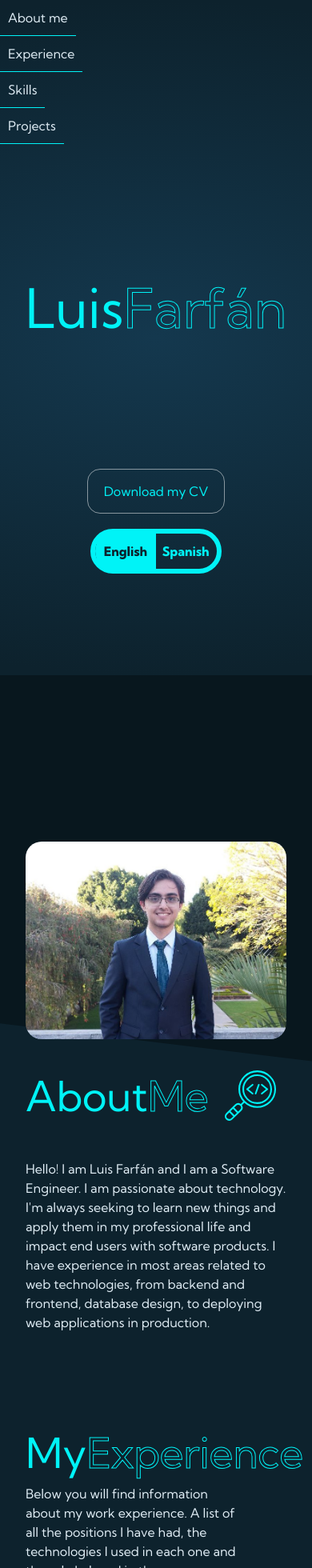
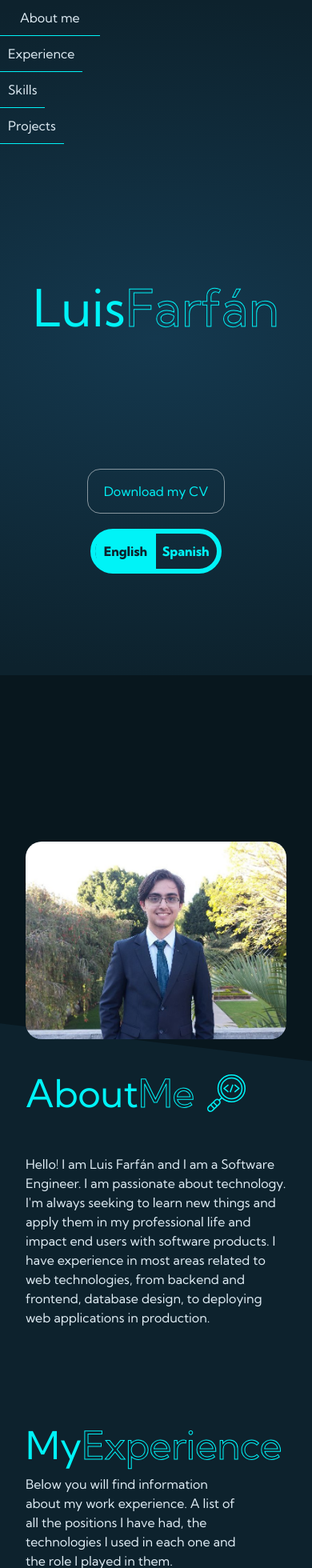
Before and after one commit to luisefarfan/Portfolio, a React (Vite) app: page / in a window 390 px wide. Shown: the top 1960 px of the page at 80% size. Built offline with nearby package versions, Linux system fonts and the light colour scheme.

Commit message:
fix: responsive fixes

```diff
--- a/src/components/ContactMenu/ContactMenu.scss
+++ b/src/components/ContactMenu/ContactMenu.scss
@@ -137,6 +137,7 @@
 
 @media screen and (max-width: 767px) {
   .contact-menu.contact {
+    flex-wrap: wrap;
     gap: 0.5rem;
 
     .contact-item:hover {
@@ -144,8 +145,8 @@
     }
 
     img {
-      width: 4rem;
-      height: 4rem;
+      width: 3.5rem;
+      height: 3.5rem;
     }
   }
 }
--- a/src/components/Title/Title.scss
+++ b/src/components/Title/Title.scss
@@ -52,18 +52,18 @@
 
 @media screen and (max-width: 767px) {
   .h1 {
-    font-size: 4.25rem;
+    font-size: 4rem;
   }
 
   .h2 {
-    font-size: 3.25rem;
+    font-size: 3rem;
   }
 
   .h3 {
-    font-size: 2.25rem;
+    font-size: 2rem;
   }
 
   .h4 {
-    font-size: 1.25rem;
+    font-size: 1rem;
   }
 }
--- a/src/pages/HomePage/About/index.jsx
+++ b/src/pages/HomePage/About/index.jsx
@@ -22,11 +22,11 @@ const About = ({ passedRef }) => {
           <div className='grid lg:grid-cols-2 grid-cols-1 items-center xl:gap-20 lg:gap-8 gap-8'>
             <RoundedImage src={aboutMeImage} className="lg:w-full md:w-8/12 w-full" />
             <div className="flex flex-col justify-center">
-              <div className="flex items-center">
-                <Title level="h2">
+              <div className="flex flex-wrap items-center">
+                <Title level="h2" className="flex flex-wrap">
                   <span className='color-blue'>{title1}</span><StrokeText color={'blue'}>{title2}</StrokeText>
                 </Title>
-                <NormalImage src={icon} alt={`${title1} ${title2}`} className="ml-5 md:w-20 w-16" />
+                <NormalImage src={icon} alt={`${title1} ${title2}`} className="md:ml-5 ml-4 md:w-20 w-12" />
               </div>
               <p className='mt-10'>{content}</p>
             </div>
--- a/src/pages/HomePage/Experience/index.jsx
+++ b/src/pages/HomePage/Experience/index.jsx
@@ -20,7 +20,7 @@ const Experience = ({ passedRef }) => {
       <div className='container'>
         <Fade triggerOnce>
           <div>
-            <Title level="h2">
+            <Title level="h2" className="flex flex-wrap">
               <span className='color-blue'>{title1}</span><StrokeText color={'blue'}>{title2}</StrokeText>
             </Title>
             <p className='lg:w-8/12 w-10/12'>{text}</p>
--- a/src/pages/HomePage/Projects/index.jsx
+++ b/src/pages/HomePage/Projects/index.jsx
@@ -21,11 +21,11 @@ const Projects = ({ passedRef }) => {
         <Fade triggerOnce>
           <div className='flex justify-between'>
             <div>
-              <div className='flex items-center mb-8'>
-                <Title level="h2">
+              <div className='flex flex-wrap items-center mb-8'>
+                <Title level="h2" className="flex flex-wrap">
                   <span className='color-blue'>{title1}</span><StrokeText color={'blue'}>{title2}</StrokeText>
                 </Title>
-                <NormalImage src={CodingImage} className="ml-6 lg:w-20 w-16" />
+                <NormalImage src={CodingImage} className="md:ml-6 ml-4 lg:w-20 w-12" />
               </div>
               <p>{text}</p>
             </div>
```
